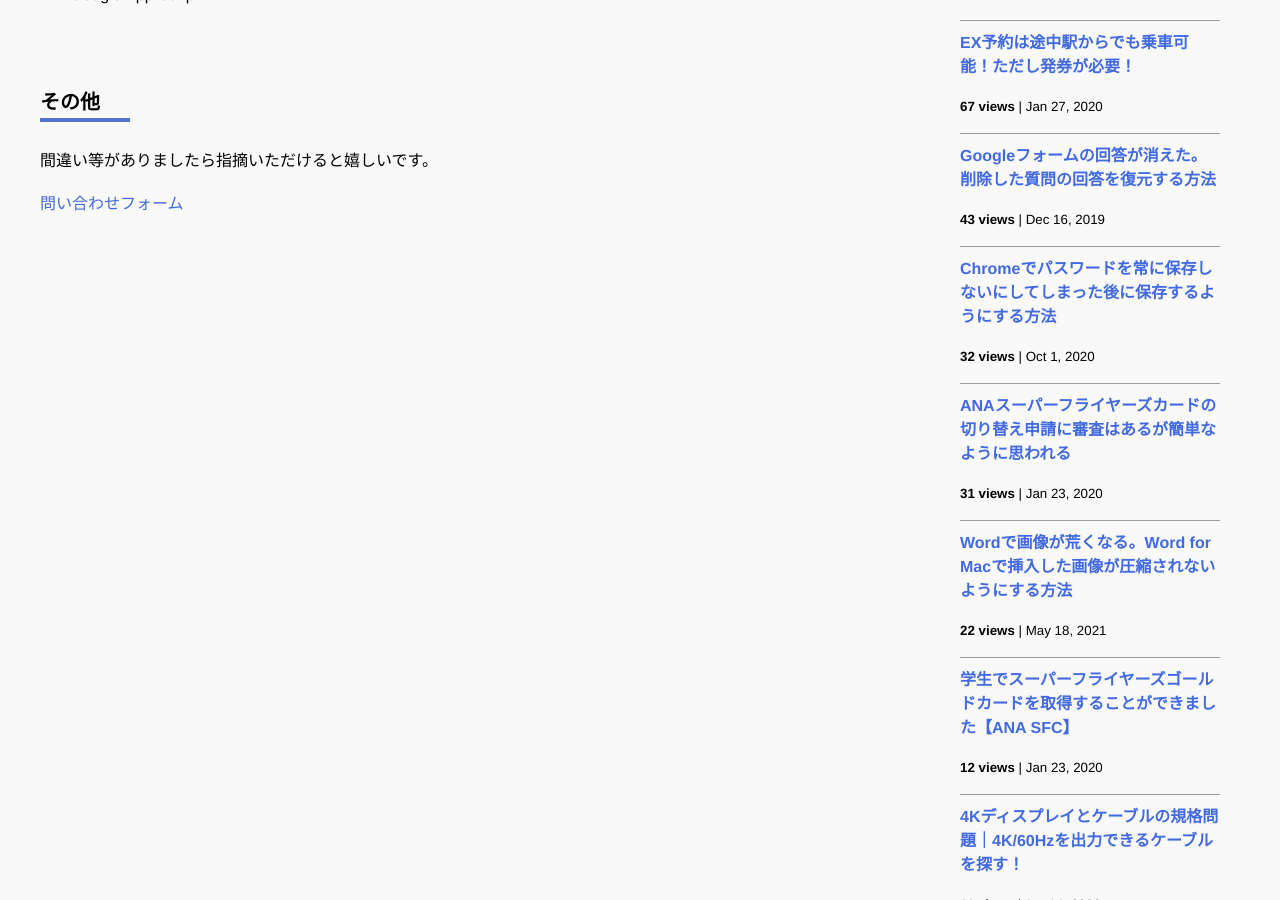
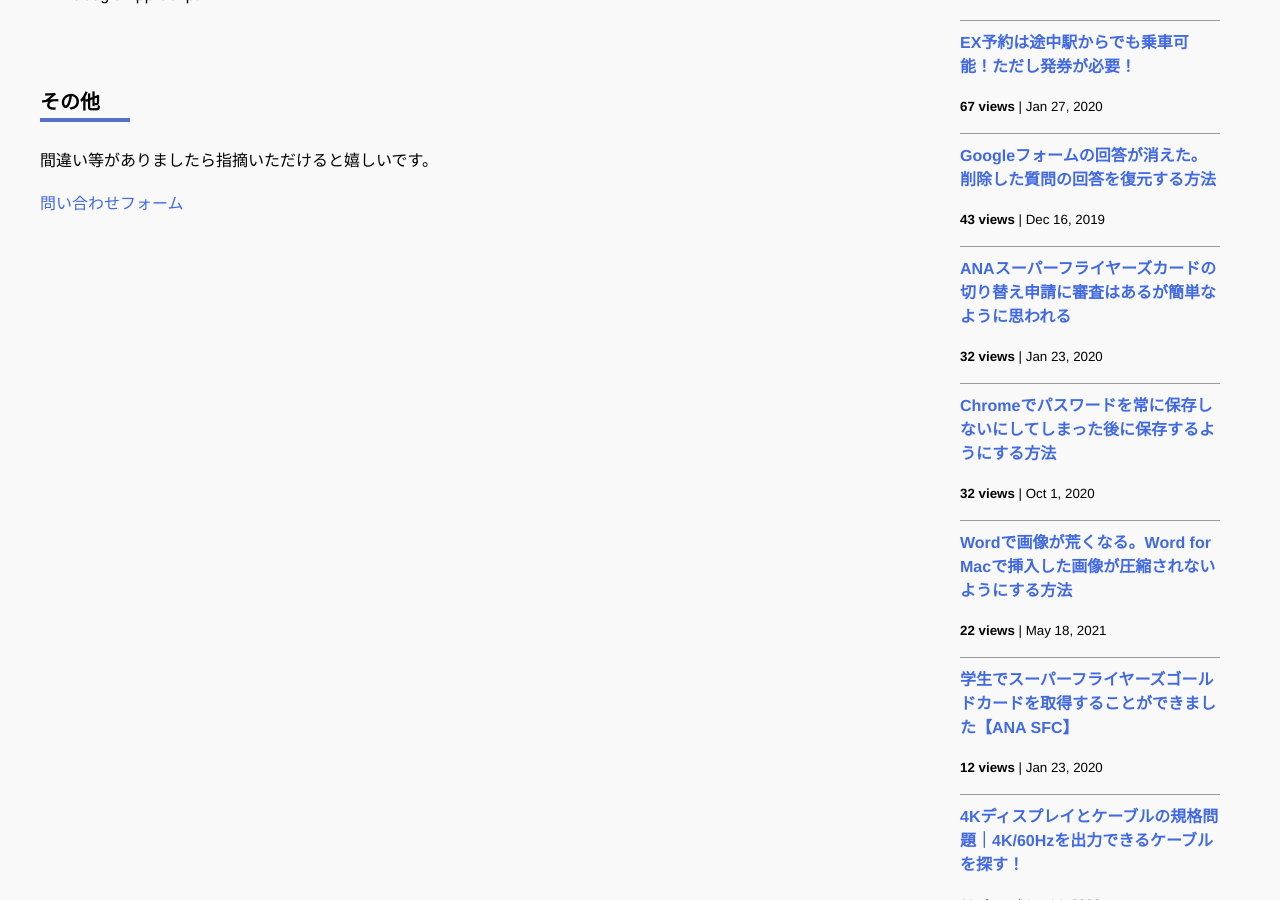
Before and after one commit to iwanaminami/shoyaiwaname, a Jekyll site: the page built from about.markdown, in a window 1280 px wide and 900 px high, scrolled down 854 px. Built offline with Jekyll 4.4.1, drawn with Linux system fonts in a browser that asks for light colours; nearby versions of some CDN libraries; comment, search, counter and statistics services are not loaded.

Commit message:
chore(ga): update _data/popularposts.yml 20260618-2052

```diff
--- a/_data/popularposts.yml
+++ b/_data/popularposts.yml
@@ -4,9 +4,9 @@ side:
   - view: 43
     url: "/2019/12/16/restore-googleform.html"
   - view: 32
+    url: "/2020/01/23/sfc-judge.html"
+  - view: 32
     url: "/2020/10/01/googlepassword.html"
-  - view: 31
-    url: "/2020/01/23/sfc-judge.html"
   - view: 22
     url: "/2021/05/18/image-compression-word.html"
   - view: 12
```
